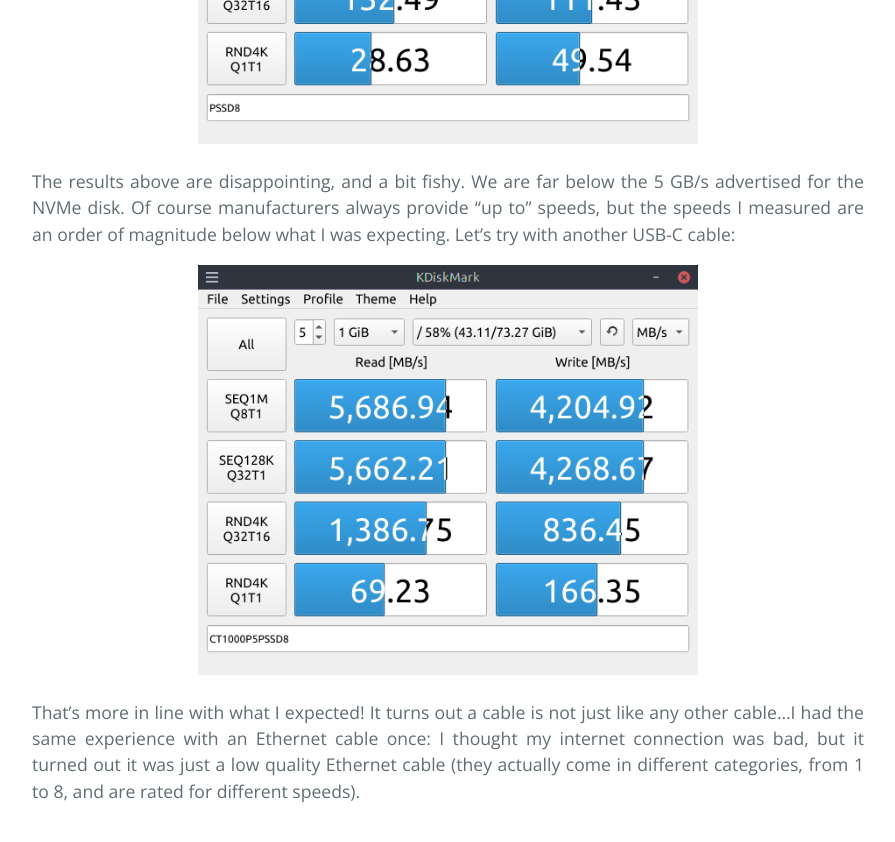
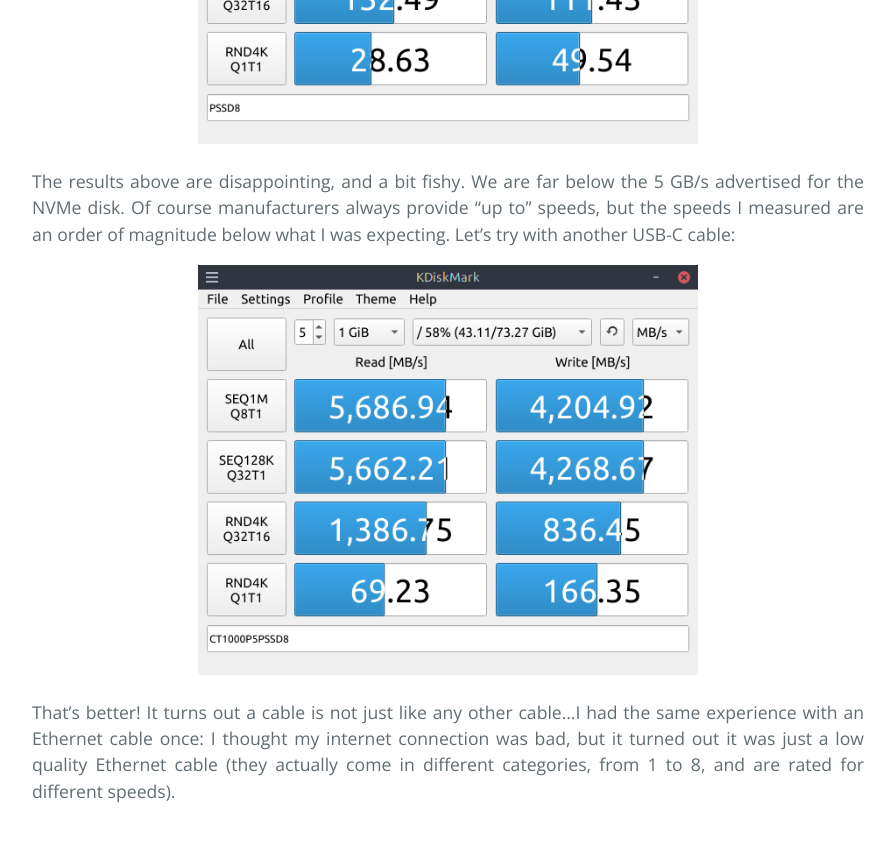
Before and after one commit to JPFrancoia/JPFrancoia.github.io, a Jekyll site: the page built from _posts/2024-03-02-external-drives.md, in a window 1280 px wide and 900 px high, scrolled down 2569 px. Shown: the top 842 px of the window, without its empty margins (192-1087 px from the left). Built offline with Jekyll 4.4.1, drawn with Linux system fonts in a browser that asks for light colours; the repository's description, which GitHub fills in, is left out.

Commit message:
SMall cosmetic change in drive artical.

```diff
--- a/_posts/2024-03-02-external-drives.md
+++ b/_posts/2024-03-02-external-drives.md
@@ -97,8 +97,8 @@
   <img width="500" src="{{ site.baseurl }}/images/disk/second_cable.png">
 </p>
 
-That's more in line with what I expected! It turns out a cable is not just
-like any other cable...I had the same experience with an Ethernet cable once:
-I thought my internet connection was bad, but it turned out it was just
-a low quality Ethernet cable (they actually come in different categories,
-from 1 to 8, and are rated for different speeds).
+That's better! It turns out a cable is not just like any other cable...I
+had the same experience with an Ethernet cable once: I thought my internet
+connection was bad, but it turned out it was just a low quality Ethernet
+cable (they actually come in different categories, from 1 to 8, and are
+rated for different speeds).
```
